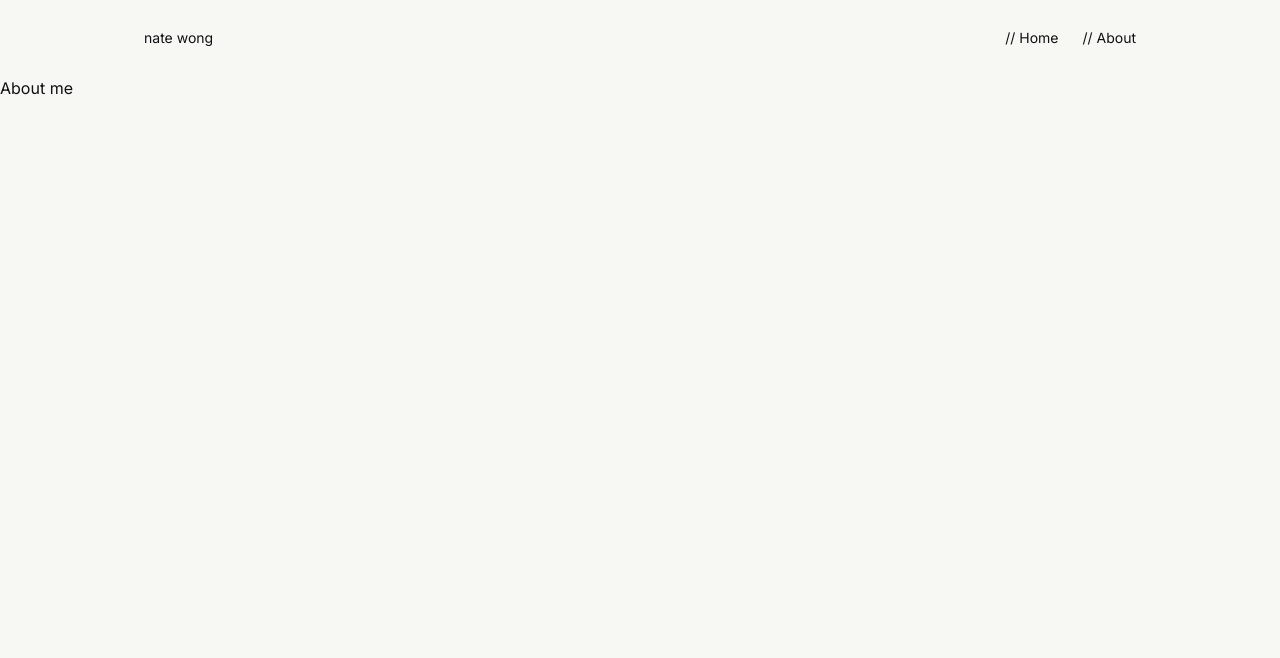
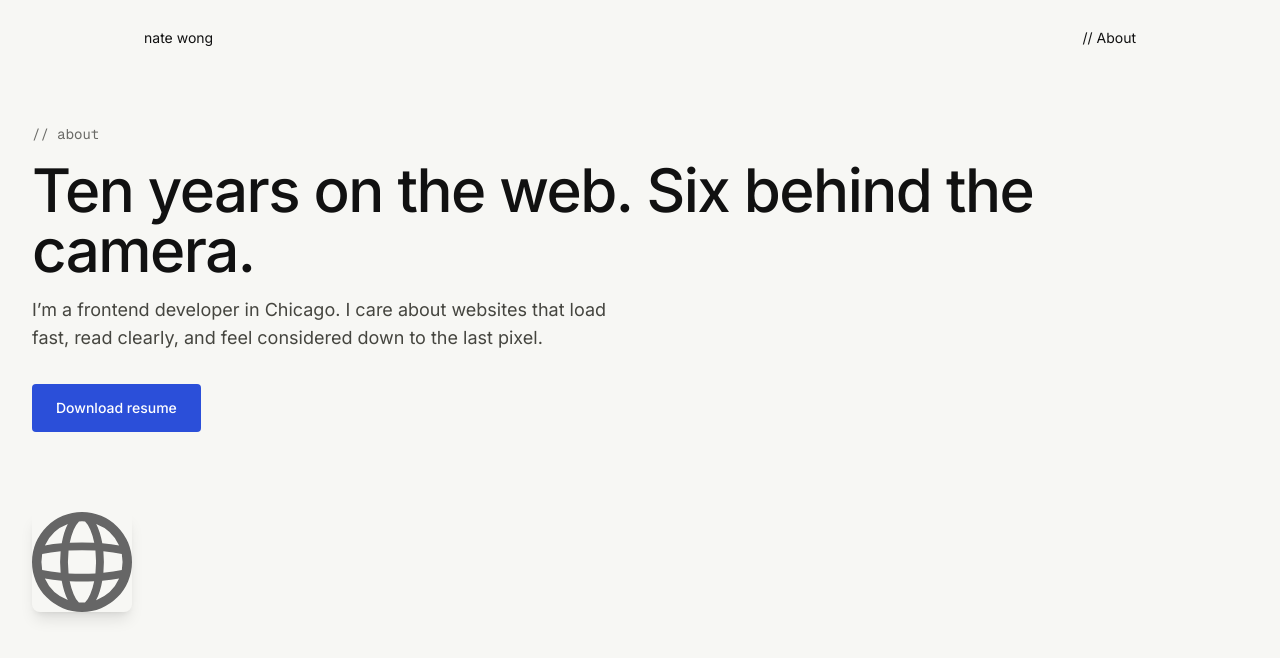
Before and after one commit to nlwong168/natewong.dev, a Next.js app: page /about in a window 1280 px wide. Shown: the top 658 px of the page. Built offline with nearby package versions, Linux system fonts and the light colour scheme.

Commit message:
creating hero Component for About page.

```diff
--- a/app/about/page.tsx
+++ b/app/about/page.tsx
@@ -1,7 +1,9 @@
+import AboutHero from "@/app/components/about/aboutHero";
+
 export default function About() {
   return (
     <main>
-      <h1>About me</h1>
+      <AboutHero />
     </main>
   );
 }
--- /dev/null
+++ b/app/components/about/aboutHero.tsx
@@ -0,0 +1,31 @@
+export default function AboutHero() {
+  return (
+    <section className="mt-12 mb-20 mx-8 flex gap-12 align-center flex-wrap">
+      <div>
+        <p className="font-mono text-sm text-muted">// about</p>
+        <h1 className="mt-4 text-6xl font-medium tracking-tight">
+          Ten years on the web. Six behind the camera.
+        </h1>
+        <p className="mt-4 max-w-xl text-lg text-ink-soft">
+          I’m a frontend developer in Chicago. I care about websites that load
+          fast, read clearly, and feel considered down to the last pixel.
+        </p>
+        <a
+          href="#"
+          className="mt-8 inline-flex h-12 items-center rounded bg-accent px-6 text-sm font-medium text-white"
+        >
+          Download resume
+        </a>
+      </div>
+      <div>
+        <img
+          src="/globe.svg"
+          alt="About me"
+          className="mt-8 rounded-lg shadow-lg"
+          width="100px"
+          height="100px"
+        />
+      </div>
+    </section>
+  );
+}
--- a/app/components/navbar.tsx
+++ b/app/components/navbar.tsx
@@ -6,9 +6,10 @@ export default function Navbar() {
     <header>
       <Container>
         <div className="flex justify-between py-7 px-8">
-          <h1 className="text-sm">nate wong</h1>
+          <Link href="/" className="text-sm">
+            nate wong
+          </Link>
           <nav className="grid grid-flow-col gap-6 text-sm">
-            <Link href="/">// Home</Link>
             <Link href="/about">// About</Link>
           </nav>
         </div>
--- a/app/page.tsx
+++ b/app/page.tsx
@@ -1,20 +1,15 @@
+import Container from "@/app/components/container";
+
 export default function Home() {
   return (
-    <main className="mx-auto max-w-[1120px] px-8 py-24">
-      <p className="font-mono text-sm text-muted">// hello, world</p>
-      <h1 className="mt-4 text-6xl font-medium tracking-tight">
-        Hi, I’m Nate.
-      </h1>
-      <p className="mt-4 max-w-xl text-lg text-ink-soft">
-        Frontend developer in Chicago, building clean, fast websites with a
-        photographer’s eye.
-      </p>
-      <a
-        href="#"
-        className="mt-8 inline-flex h-12 items-center rounded bg-accent px-6 text-sm font-medium text-white"
-      >
-        View my work
-      </a>
+    <main>
+      <Container>
+        <h1 className="text-4xl font-bold">Hello, This is the homepage.</h1>
+        <p className="mt-4 text-lg">
+          I’m a frontend developer in Chicago, building clean, fast websites
+          with a photographer’s eye.
+        </p>
+      </Container>
     </main>
   );
 }
```
